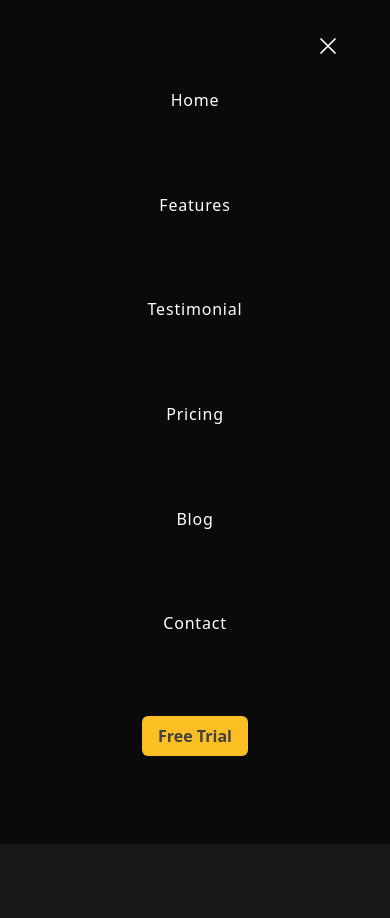
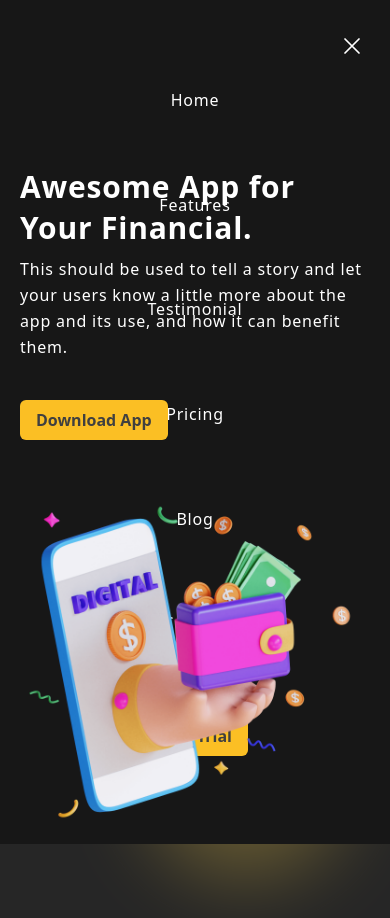
Before and after one commit to ShahramShakiba/Bank-Landing-Page, a website: page Bank-Landing-Page/index.html in a window 390 px wide. Both pictures are taken after a click on the icon 354 px from the left and 42 px from the top of the page. Before the commit the page ends 844 px from the top, so only its background shows below. Drawn offline with Linux system fonts and the light colour scheme.

Commit message:
Designing Header with Reuseable Classes

```diff
--- a/Bank-Landing-Page/index.html
+++ b/Bank-Landing-Page/index.html
@@ -9,8 +9,8 @@
 
     <title>Bank Landing Page</title>
   </head>
-  <body class="bg-neutral-900 text-white tracking-wider">
-    <!--===== Header ======================-->
+  <body class="bg-neutral-800 text-white tracking-wider">
+    <!--===== Header =======================-->
     <header>
       <nav class="container flex justify-between items-center">
         <!--logo-->
@@ -24,7 +24,7 @@
           </a>
         </div>
 
-        <!----Nav-items--------->
+        <!----Nav-Links--------->
         <div>
           <ul class="hidden lg:flex items-center space-x-6">
             <li>
@@ -79,7 +79,7 @@
           </ul>
         </div>
 
-        <!--hamburger-icon-->
+        <!--hamburger-icon------>
         <div
           id="hamburger"
           class="lg:hidden cursor-pointer hover:text-amber-300 ease-linear duration-200"
@@ -100,8 +100,11 @@
           </svg>
         </div>
 
-        <!--hamburger-menu-->
-        <div id="menu" class="hidden bg-neutral-950 h-[100vh] absolute inset-0">
+        <!--hamburger-menu------>
+        <div
+          id="menu"
+          class="hidden bg-neutral-900 h-[100vh] absolute inset-0 lg:hidden"
+        >
           <ul class="h-full grid place-items-center py-12">
             <li>
               <a href="#home" class="hover:text-amber-400 ease duration-200">
@@ -146,11 +149,7 @@
             </li>
 
             <li>
-              <button
-                class="bg-amber-400 text-neutral-700 px-4 py-2 rounded-md capitalize font-bold hover:opacity-80 ease duration-200"
-              >
-                Free Trial
-              </button>
+              <button class="btn-primary">Free Trial</button>
             </li>
           </ul>
 
@@ -161,7 +160,7 @@
             viewBox="0 0 24 24"
             stroke-width="1.5"
             stroke="currentColor"
-            class="close w-7 h-7 text-white absolute top-8 right-12 cursor-pointer hover:text-amber-300 ease-linear duration-200"
+            class="close w-7 h-7 text-white absolute top-8 right-6 md:right-24 lg:right-60 cursor-pointer hover:text-amber-300 ease-linear duration-200"
           >
             <path
               stroke-linecap="round"
@@ -173,6 +172,42 @@
       </nav>
     </header>
 
+    <!--===== Main =========================-->
+    <main>
+      <section id="home">
+        <div class="container py-20 relative">
+          <!--left-blob---->
+          <div
+            class="w-52 h-52 lg:w-64 lg:h-64 xl:w-80 xl:h-80 2xl:w-96 2xl:h-96 bg-color-blob absolute top-0 xl:-top-6 -left-5 md:left-0 xl:left-0 -z-10 blur-2xl opacity-30 overflow-hidden rounded-full"
+          ></div>
+          <!--right-blob---->
+          <div
+            class="w-52 h-52 lg:w-64 lg:h-64 xl:w-80 xl:h-80 2xl:w-96 2xl:h-96 bg-amber-300 absolute bottom-10 right-10 lg:right-20 xl:right-16 -z-10 blur-2xl opacity-30 overflow-hidden rounded-full"
+          ></div>
+
+          <div class="flex flex-col items-center z-20 md:flex-row">
+            <!----Content------->
+            <div class="mb-12 md:w-1/2 md:mr-10">
+              <h1 class="title">Awesome App for Your Financial.</h1>
+
+              <p class="leading-relaxed mb-10">
+                This should be used to tell a story and let your users know a
+                little more about the app and its use, and how it can benefit
+                them.
+              </p>
+
+              <button class="btn-primary">Download App</button>
+            </div>
+
+            <!----Image------->
+            <div class="md:w-1/2">
+              <img src="assets/hero4.png" alt="Mobile app with a wallet" />
+            </div>
+          </div>
+        </div>
+      </section>
+    </main>
+
     <script src="index.js"></script>
   </body>
 </html>
--- a/Bank-Landing-Page/input.css
+++ b/Bank-Landing-Page/input.css
@@ -1,3 +1,14 @@
 @tailwind base;
 @tailwind components;
 @tailwind utilities;
+
+/*---Reusing Styles ------------*/
+@layer components {
+  .btn-primary {
+    @apply bg-amber-400 text-neutral-700 px-4 py-2 rounded-md capitalize font-bold hover:opacity-80 ease-in duration-200;
+  }
+
+  .title {
+    @apply text-3xl md:text-4xl font-bold leading-snug mb-2 md:mb-4;
+  }
+}
--- a/Bank-Landing-Page/tailwind.config.js
+++ b/Bank-Landing-Page/tailwind.config.js
@@ -8,12 +8,13 @@ module.exports = {
         'color-primary': '#01051e',
         'color-primary-light': '#020726',
         'color-primary-dark': '#010417',
-        'color-secondary': '#ff7d3b',
+        // 'color-secondary': '#ff7d3b',
         'color-gray': '#333',
         'color-blob': '#A427DF',
       },
     },
 
+    // Custom container
     container: {
       center: true,
 
```
Also changed, not shown: Bank-Landing-Page/css/main.css.
